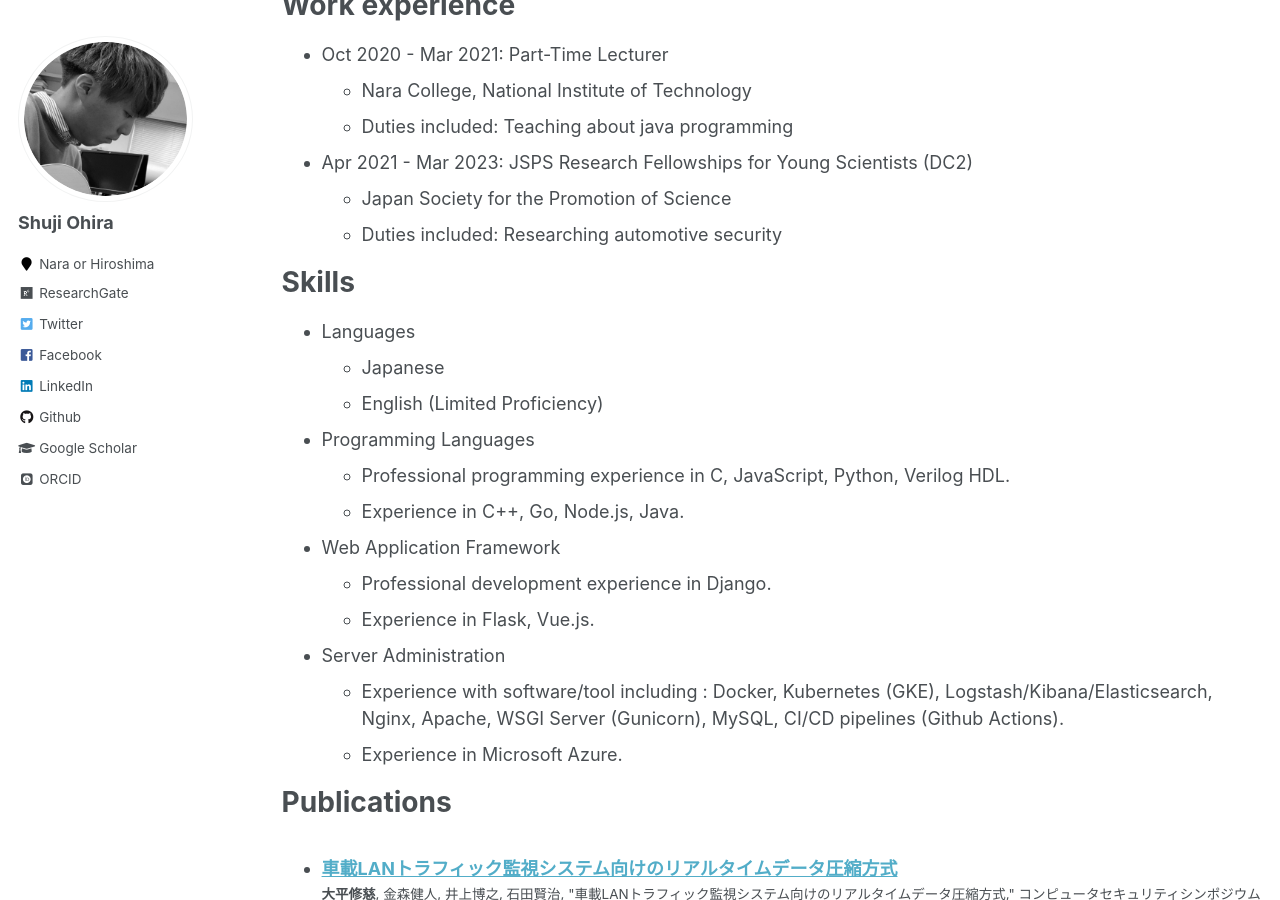
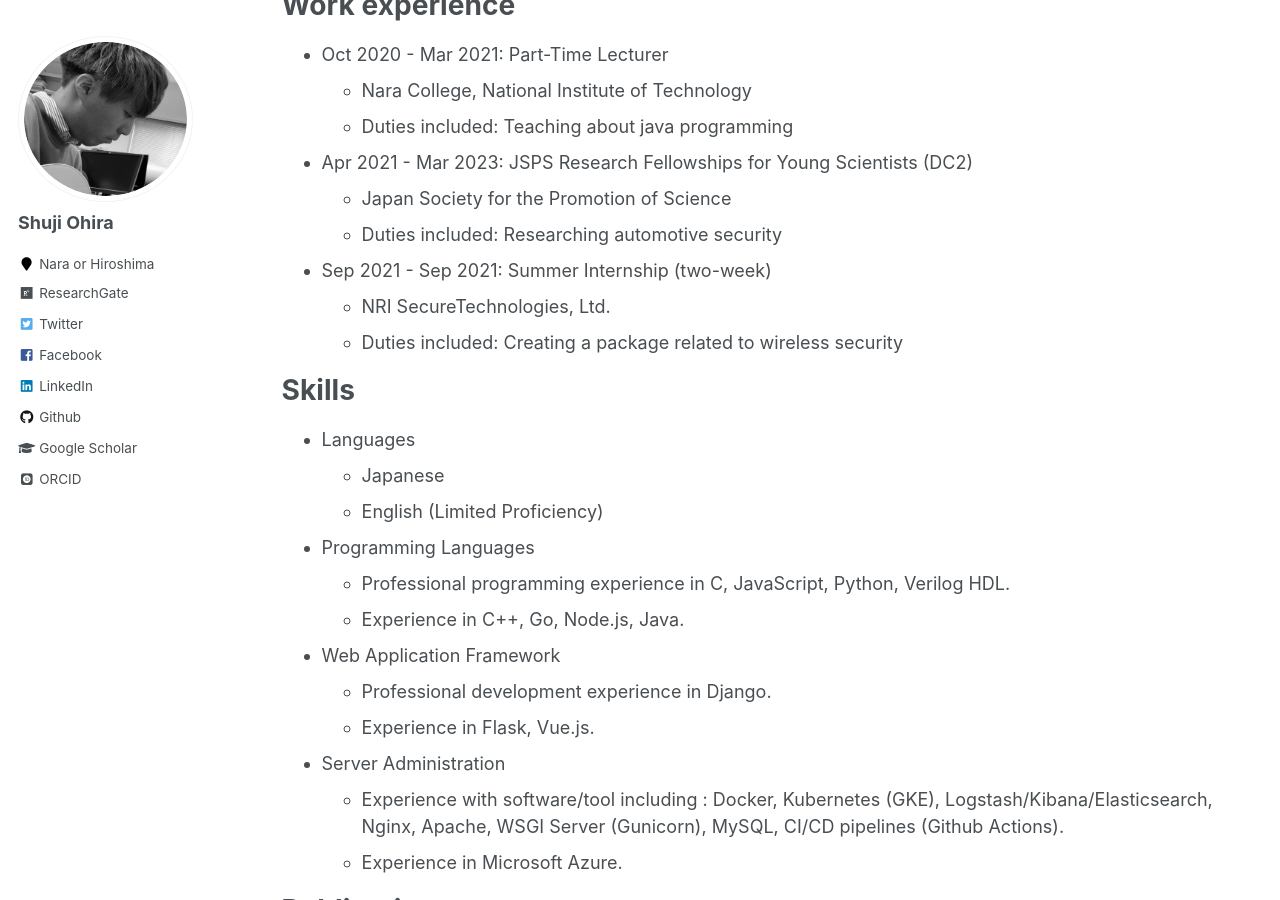
Before and after one commit to shuji-oh/shuji-oh.github.io, a Jekyll site: the page built from _pages/cv.md, in a window 1280 px wide and 900 px high, scrolled down 367 px. Built offline with Jekyll 4.4.1, drawn with Linux system fonts in a browser that asks for light colours; some web fonts are replaced.

Commit message:
add internship

```diff
--- a/_pages/cv.md
+++ b/_pages/cv.md
@@ -24,6 +24,10 @@ Work experience
 * Apr 2021 - Mar 2023: JSPS Research Fellowships for Young Scientists (DC2)
   * Japan Society for the Promotion of Science
   * Duties included: Researching automotive security
+
+* Sep 2021 - Sep 2021: Summer Internship (two-week)
+  * NRI SecureTechnologies, Ltd.
+  * Duties included: Creating a package related to wireless security
 
 Skills
 ======
```
